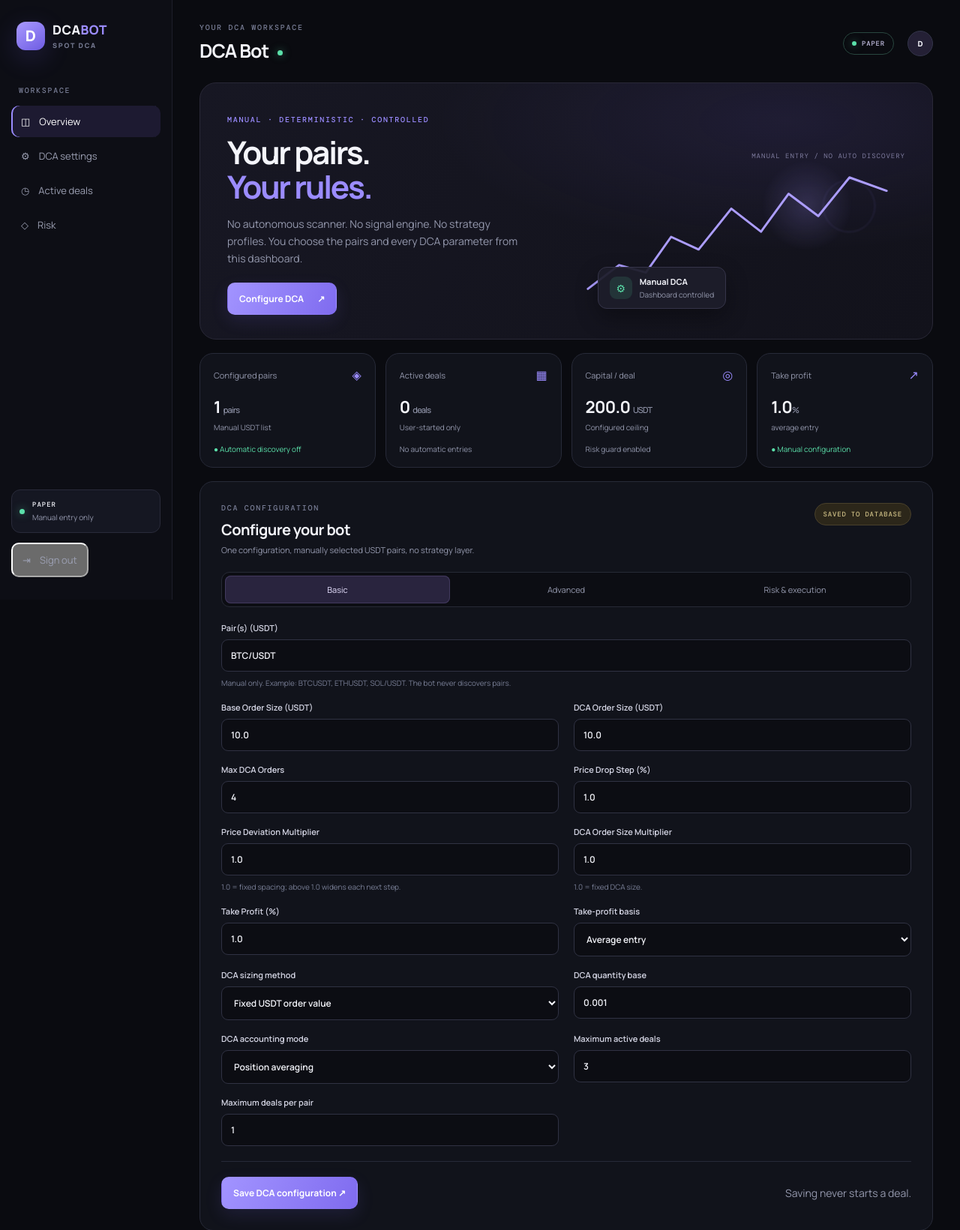
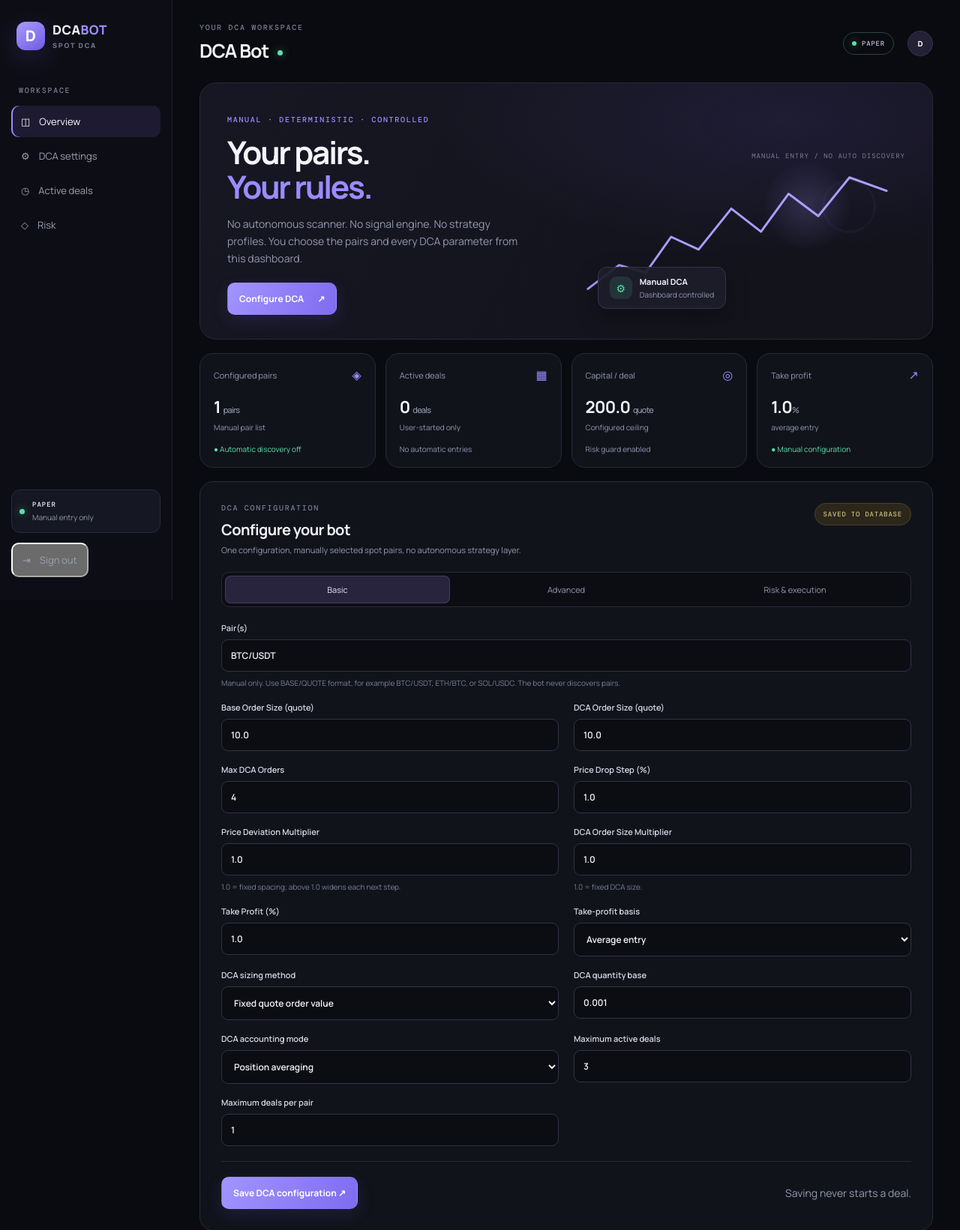
Before and after one commit to rmdnl/binance-spot-bot, a FastAPI app: page / in a window 1280 px wide. Shown: the top 1641 px of the page at 75% size. Run offline with FastAPI, Linux system fonts and the light colour scheme; the visitor is signed in with stand-in values (Sample User, id 1); data comes from the database, SQL or seed files in the repository; data that the repository does not hold is empty.

Commit message:
ui: make dashboard pair and quote labels generic

```diff
--- a/dca_bot/templates/dashboard.html
+++ b/dca_bot/templates/dashboard.html
@@ -17,45 +17,39 @@
 </aside>
 <main class="main">
 <header class="topbar"><div><p class="eyebrow">YOUR DCA WORKSPACE</p><h1>DCA Bot <span class="live-dot"></span></h1></div><div class="top-actions"><span class="status-chip"><i></i> {{ mode|upper }}</span><span class="avatar">D</span></div></header>
-
 <section id="overview" class="welcome">
 <div><p class="eyebrow accent">MANUAL · DETERMINISTIC · CONTROLLED</p><h2>Your pairs.<br><em>Your rules.</em></h2><p class="muted">No autonomous scanner. No signal engine. No strategy profiles. You choose the pairs and every DCA parameter from this dashboard.</p><a class="button primary" href="#configuration">Configure DCA <span>↗</span></a></div>
 <div class="hero-art"><div class="orb orb-one"></div><div class="orb orb-two"></div><div class="chart-label">MANUAL ENTRY / NO AUTO DISCOVERY</div><svg viewBox="0 0 420 220" role="img" aria-label="Decorative price chart"><path d="M8 180 L50 148 L86 158 L120 110 L157 127 L201 72 L241 103 L278 52 L318 82 L360 30 L410 48" fill="none" stroke="#ac9dff" stroke-width="3" stroke-linecap="round" stroke-linejoin="round"/></svg><div class="floating-note"><span class="note-icon">⚙</span><span><b>Manual DCA</b><small>Dashboard controlled</small></span></div></div>
 </section>
-
 <section class="metrics">
-<article class="metric"><div class="metric-head"><span>Configured pairs</span><span>◈</span></div><h3>{{ config.symbols|length }} <small>pairs</small></h3><p class="muted">Manual USDT list</p><div class="metric-foot">● Automatic discovery off</div></article>
+<article class="metric"><div class="metric-head"><span>Configured pairs</span><span>◈</span></div><h3>{{ config.symbols|length }} <small>pairs</small></h3><p class="muted">Manual pair list</p><div class="metric-foot">● Automatic discovery off</div></article>
 <article class="metric"><div class="metric-head"><span>Active deals</span><span>▦</span></div><h3>{{ deals|selectattr('status','equalto','active')|list|length }} <small>deals</small></h3><p class="muted">User-started only</p><div class="metric-foot neutral">No automatic entries</div></article>
-<article class="metric"><div class="metric-head"><span>Capital / deal</span><span>◎</span></div><h3>{{ config.max_capital_per_deal }} <small>USDT</small></h3><p class="muted">Configured ceiling</p><div class="metric-foot neutral">Risk guard enabled</div></article>
+<article class="metric"><div class="metric-head"><span>Capital / deal</span><span>◎</span></div><h3>{{ config.max_capital_per_deal }} <small>quote</small></h3><p class="muted">Configured ceiling</p><div class="metric-foot neutral">Risk guard enabled</div></article>
 <article class="metric"><div class="metric-head"><span>Take profit</span><span>↗</span></div><h3>{{ config.take_profit_pct }}<small>%</small></h3><p class="muted">{{ config.take_profit_basis|replace('_',' ') }}</p><div class="metric-foot">● Manual configuration</div></article>
 </section>
-
 {% if saved %}<div class="success">DCA configuration saved.</div>{% endif %}
 {% if error %}<div class="alert" role="alert">{{ error }}</div>{% endif %}
-
 <section class="panel editor-panel" id="configuration">
-<div class="section-heading"><div><p class="eyebrow">DCA CONFIGURATION</p><h2>Configure your bot</h2><p class="muted">One configuration, manually selected USDT pairs, no strategy layer.</p></div><span class="draft-chip">SAVED TO DATABASE</span></div>
+<div class="section-heading"><div><p class="eyebrow">DCA CONFIGURATION</p><h2>Configure your bot</h2><p class="muted">One configuration, manually selected spot pairs, no autonomous strategy layer.</p></div><span class="draft-chip">SAVED TO DATABASE</span></div>
 <form id="dca-form" action="/dca/save" method="post">
 <input type="hidden" name="csrf_token" value="{{ csrf_token }}">
 <div class="segmented"><button type="button" class="segment active" data-tab="basic">Basic</button><button type="button" class="segment" data-tab="advanced">Advanced</button><button type="button" class="segment" data-tab="risk">Risk & execution</button></div>
-
 <div class="tab-content active" data-panel="basic"><div class="form-grid">
-<label class="field span-2">Pair(s) (USDT)<input name="symbols" value="{{ config.symbols|join(', ') }}" required><small>Manual only. Example: BTCUSDT, ETHUSDT, SOL/USDT. The bot never discovers pairs.</small></label>
-<label class="field">Base Order Size (USDT)<input name="base_order_quote" type="number" min="0.01" step="0.01" value="{{ config.base_order_quote }}" required></label>
-<label class="field">DCA Order Size (USDT)<input name="safety_order_quote" type="number" min="0.01" step="0.01" value="{{ config.safety_order_quote }}" required></label>
+<label class="field span-2">Pair(s)<input name="symbols" value="{{ config.symbols|join(', ') }}" required><small>Manual only. Use BASE/QUOTE format, for example BTC/USDT, ETH/BTC, or SOL/USDC. The bot never discovers pairs.</small></label>
+<label class="field">Base Order Size (quote)<input name="base_order_quote" type="number" min="0.01" step="0.01" value="{{ config.base_order_quote }}" required></label>
+<label class="field">DCA Order Size (quote)<input name="safety_order_quote" type="number" min="0.01" step="0.01" value="{{ config.safety_order_quote }}" required></label>
 <label class="field">Max DCA Orders<input name="max_safety_orders" type="number" min="0" max="30" value="{{ config.max_safety_orders }}" required></label>
 <label class="field">Price Drop Step (%)<input name="initial_deviation_pct" type="number" min="0.01" max="50" step="0.01" value="{{ config.initial_deviation_pct }}" required></label>
 <label class="field">Price Deviation Multiplier<input name="deviation_scale" type="number" min="1" max="10" step="0.1" value="{{ config.deviation_scale }}" required><small>1.0 = fixed spacing; above 1.0 widens each next step.</small></label>
 <label class="field">DCA Order Size Multiplier<input name="safety_order_volume_scale" type="number" min="1" max="10" step="0.1" value="{{ config.safety_order_volume_scale }}" required><small>1.0 = fixed DCA size.</small></label>
 <label class="field">Take Profit (%)<input name="take_profit_pct" type="number" min="0.01" max="100" step="0.01" value="{{ config.take_profit_pct }}" required></label>
 <label class="field">Take-profit basis<select name="take_profit_basis"><option value="average_entry" {% if config.take_profit_basis == 'average_entry' %}selected{% endif %}>Average entry</option><option value="base_order" {% if config.take_profit_basis == 'base_order' %}selected{% endif %}>Base order</option></select></label>
-<label class="field">DCA sizing method<select name="averaging_method"><option value="fixed_order_value" {% if config.averaging_method == 'fixed_order_value' %}selected{% endif %}>Fixed USDT order value</option><option value="fixed_coin_amount" {% if config.averaging_method == 'fixed_coin_amount' %}selected{% endif %}>Fixed coin amount</option></select></label>
+<label class="field">DCA sizing method<select name="averaging_method"><option value="fixed_order_value" {% if config.averaging_method == 'fixed_order_value' %}selected{% endif %}>Fixed quote order value</option><option value="fixed_coin_amount" {% if config.averaging_method == 'fixed_coin_amount' %}selected{% endif %}>Fixed coin amount</option></select></label>
 <label class="field">DCA quantity base<input name="safety_order_base_quantity" type="number" min="0.00000001" step="any" value="{{ config.safety_order_base_quantity }}"></label>
 <label class="field">DCA accounting mode<select name="dca_mode"><option value="position_averaging" {% if config.dca_mode == 'position_averaging' %}selected{% endif %}>Position averaging</option><option value="order_averaging" {% if config.dca_mode == 'order_averaging' %}selected{% endif %}>Order averaging</option></select></label>
 <label class="field">Maximum active deals<input name="max_active_deals" type="number" min="1" max="100" value="{{ config.max_active_deals }}"></label>
 <label class="field">Maximum deals per pair<input name="max_active_deals_per_symbol" type="number" min="1" max="20" value="{{ config.max_active_deals_per_symbol }}"></label>
 </div></div>
-
 <div class="tab-content" data-panel="advanced"><div class="form-grid">
 <label class="field">Trigger Price (optional)<input name="trigger_price" type="number" min="0.00000001" step="any" value="{{ config.trigger_price if config.trigger_price is not none else '' }}"><small>Manual START is accepted only when market price is at or below this trigger.</small></label>
 <label class="field">Cooldown Between Rounds (seconds)<input name="cooldown_seconds" type="number" min="0" max="31536000" value="{{ config.cooldown_seconds }}"><small>0 = no cooldown.</small></label>
@@ -75,12 +69,11 @@
 <label class="field">Reinvest profit<select name="reinvest_profit"><option value="false" {% if not config.reinvest_profit %}selected{% endif %}>Disabled</option><option value="true" {% if config.reinvest_profit %}selected{% endif %}>Enabled</option></select></label>
 <label class="field">Maximum deal duration (hours)<input name="max_deal_duration_hours" type="number" min="0" max="8760" value="{{ config.max_deal_duration_hours }}"><small>0 = disabled.</small></label>
 </div></div>
-
 <div class="tab-content" data-panel="risk"><div class="form-grid">
-<label class="field">Max capital / deal (USDT)<input name="max_capital_per_deal" type="number" min="0.01" step="0.01" value="{{ config.max_capital_per_deal }}"></label>
-<label class="field">Max total allocation (USDT)<input name="max_total_allocation" type="number" min="0.01" step="0.01" value="{{ config.max_total_allocation }}"></label>
-<label class="field">Reserve balance (USDT)<input name="reserve_balance" type="number" min="0" step="0.01" value="{{ config.reserve_balance }}"></label>
-<label class="field">Daily loss limit (USDT)<input name="daily_loss_limit_quote" type="number" min="0.01" step="0.01" value="{{ config.daily_loss_limit_quote }}"></label>
+<label class="field">Max capital / deal (quote)<input name="max_capital_per_deal" type="number" min="0.01" step="0.01" value="{{ config.max_capital_per_deal }}"></label>
+<label class="field">Max total allocation (quote)<input name="max_total_allocation" type="number" min="0.01" step="0.01" value="{{ config.max_total_allocation }}"></label>
+<label class="field">Reserve balance (quote)<input name="reserve_balance" type="number" min="0" step="0.01" value="{{ config.reserve_balance }}"></label>
+<label class="field">Daily loss limit (quote)<input name="daily_loss_limit_quote" type="number" min="0.01" step="0.01" value="{{ config.daily_loss_limit_quote }}"></label>
 <label class="field">Max equity drawdown (%)<input name="max_equity_drawdown_pct" type="number" min="0.01" max="100" step="0.1" value="{{ config.max_equity_drawdown_pct }}"></label>
 <label class="field">Minimum net profit (%)<input name="min_net_profit_pct" type="number" min="0" max="100" step="0.01" value="{{ config.min_net_profit_pct }}"></label>
 <label class="field">Fee / side (%)<input name="fee_rate_pct_per_side" type="number" min="0" max="5" step="0.01" value="{{ config.fee_rate_pct_per_side }}"></label>
@@ -89,12 +82,10 @@
 <div class="form-actions"><button class="button primary" type="submit">Save DCA configuration ↗</button><span class="muted">Saving never starts a deal.</span></div>
 </form>
 </section>
-
 <section class="panel" id="deals"><div class="section-heading"><div><p class="eyebrow">DEAL CONTROL</p><h2>Start a DCA deal</h2><p class="muted">Choose a configured pair manually. The bot will never open one by itself.</p></div></div>
-<div class="strategy-list">{% for symbol in config.symbols %}<article class="strategy-row"><div class="coin-icon">◈</div><div class="strategy-name"><b>{{ symbol }}</b><small>Manual entry</small></div><span class="state-chip">READY</span><button class="button secondary compact" type="button" data-start-dca="{{ symbol }}">Start DCA ↗</button></article>{% else %}<div class="empty-state"><b>No pairs configured</b><p>Add at least one USDT pair above.</p></div>{% endfor %}</div>
-<div class="deal-list">{% for deal in deals %}<article class="strategy-row"><div class="coin-icon">◷</div><div class="strategy-name"><b>{{ deal.symbol }}</b><small>{{ deal.status }} · avg {{ deal.average_entry_price }}</small></div><span class="state-chip">{{ deal.safety_orders_filled }}/{{ deal.safety_orders_total }} DCA</span><span class="muted">PnL {{ deal.unrealized_pnl_quote }} USDT</span></article>{% endfor %}</div>
+<div class="strategy-list">{% for symbol in config.symbols %}<article class="strategy-row"><div class="coin-icon">◈</div><div class="strategy-name"><b>{{ symbol }}</b><small>Manual entry</small></div><span class="state-chip">READY</span><button class="button secondary compact" type="button" data-start-dca="{{ symbol }}">Start DCA ↗</button></article>{% else %}<div class="empty-state"><b>No pairs configured</b><p>Add at least one pair above.</p></div>{% endfor %}</div>
+<div class="deal-list">{% for deal in deals %}<article class="strategy-row"><div class="coin-icon">◷</div><div class="strategy-name"><b>{{ deal.symbol }}</b><small>{{ deal.status }} · avg {{ deal.average_entry_price }}</small></div><span class="state-chip">{{ deal.safety_orders_filled }}/{{ deal.safety_orders_total }} DCA</span><span class="muted">PnL {{ deal.unrealized_pnl_quote }}</span></article>{% endfor %}</div>
 </section>
-
 <section class="panel" id="risk"><div class="section-heading"><div><p class="eyebrow">RISK CONTROL</p><h2>Risk status</h2><p class="muted">Capital and drawdown guards remain active even though entry selection is manual.</p></div></div><div id="risk-status" class="empty-state">Loading risk status…</div></section>
 </main></div>
 <script src="/static/app.js"></script>
```
